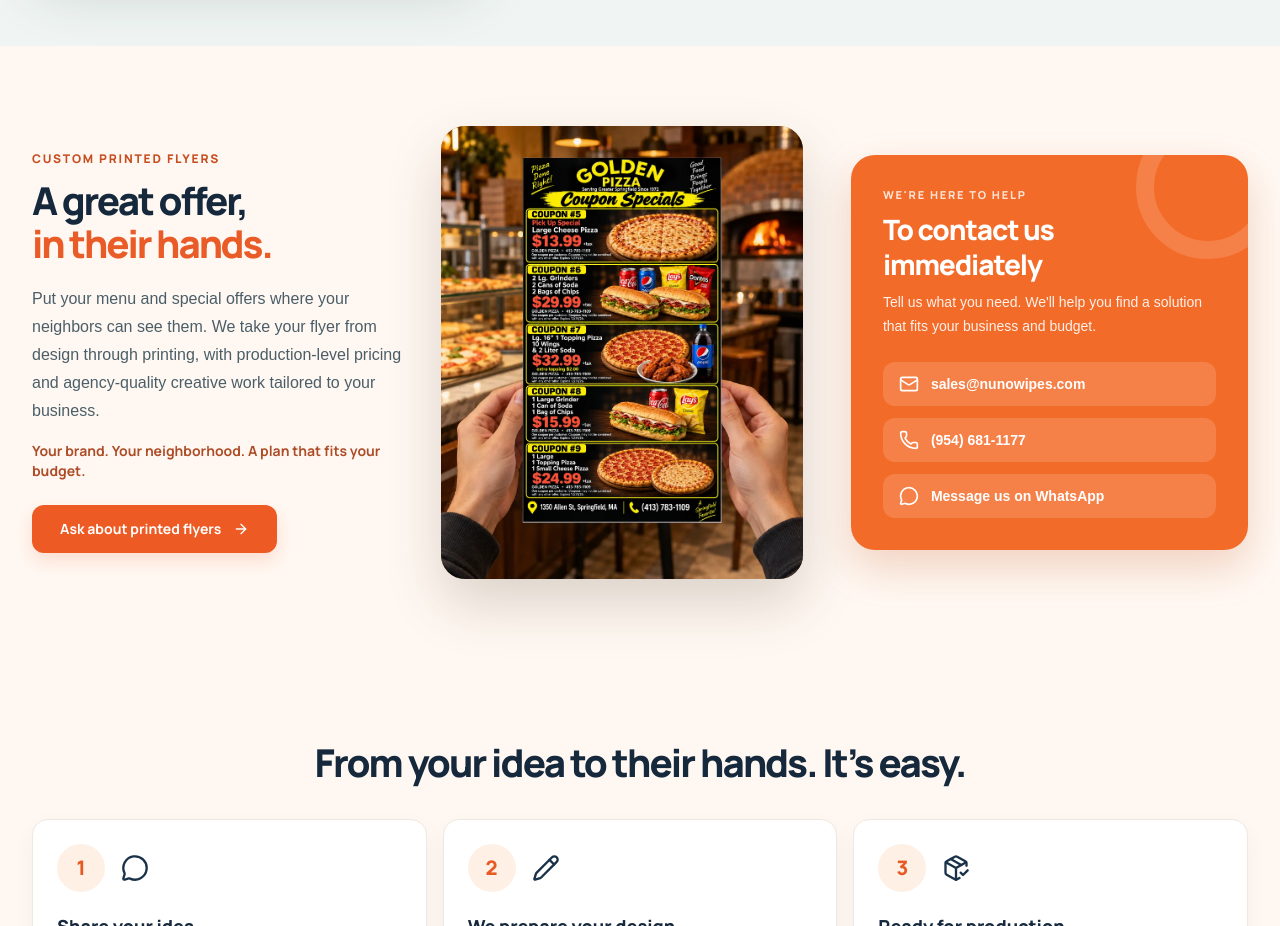
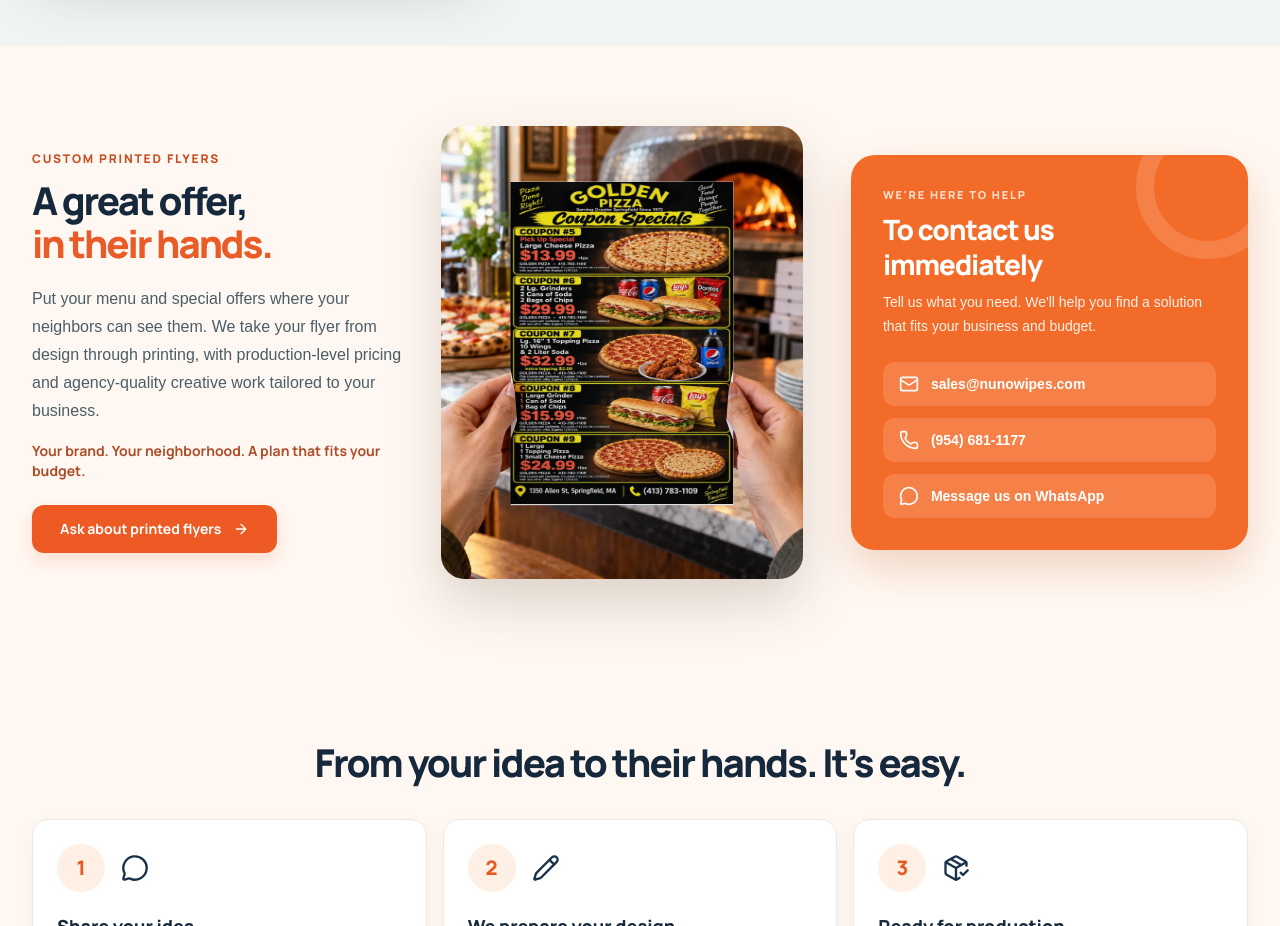
Before and after one commit to MaviPrens/MenuQrLab-main, a Next.js app: page /home-preview in a window 1280 px wide. Shown: the part 5760-6686 px from the top of the page. Built offline with nearby package versions, Linux system fonts and the light colour scheme; no server answers; the database is empty; a web font is replaced by a local one.

Commit message:
Keep original flyer paper and integrate print surface

```diff
--- a/src/components/marketing/flyer-carousel.module.css
+++ b/src/components/marketing/flyer-carousel.module.css
@@ -1,6 +1,6 @@
-.scene { position:relative; width:100%; max-width:430px; aspect-ratio:1122 / 1402; overflow:hidden; border-radius:24px; background:#b17e4a; box-shadow:0 25px 55px rgba(60,42,24,.18); }
+.scene { position:relative; width:100%; max-width:430px; aspect-ratio:1122 / 1402; overflow:hidden; border-radius:24px; background:#e9d1af; box-shadow:0 25px 55px rgba(60,42,24,.18); }
 .background { position:absolute; inset:0; width:100%; height:100%; object-fit:cover; }
-.paper { position:absolute; left:22.65%; top:7.1%; width:54.7%; height:80.45%; overflow:hidden; background:#fff; box-shadow:0 0 2px rgba(36,24,17,.16); }
-.flyer { position:absolute; inset:0; width:100%; height:100%; object-fit:fill; opacity:0; mix-blend-mode:multiply; animation:flyer-cycle 25s linear infinite; }
+.paper { position:absolute; left:19.2%; top:12.3%; width:61.5%; height:71.3%; overflow:hidden; background:transparent; box-shadow:inset 0 0 12px rgba(44,31,23,.16); }
+.flyer { position:absolute; inset:0; width:100%; height:100%; object-fit:fill; opacity:0; mix-blend-mode:multiply; filter:saturate(.93) contrast(.96); clip-path:polygon(0 0,100% 0,100% 58%,98% 65%,97% 74%,100% 80%,100% 100%,0 100%,0 80%,3% 74%,2% 65%,0 58%); animation:flyer-cycle 25s linear infinite; }
 @keyframes flyer-cycle { 0%,16% {opacity:1} 20%,96% {opacity:0} 100% {opacity:1} }
 @media (prefers-reduced-motion:reduce) { .flyer { animation:none; opacity:0; } .flyer:first-child {opacity:1;} }
--- a/src/components/marketing/flyer-carousel.tsx
+++ b/src/components/marketing/flyer-carousel.tsx
@@ -11,7 +11,7 @@ const flyers = [
 export function FlyerCarousel() {
   return (
     <div className={styles.scene} role="img" aria-label="Five restaurant flyer designs displayed in a hand-held print mockup, changing automatically">
-      <img className={styles.background} src="/images/flyers/held-blank-v2.webp" alt="" loading="lazy" />
+      <img className={styles.background} src="/images/flyers/held-blank.webp" alt="" loading="lazy" />
       <div className={styles.paper} aria-hidden="true">
         {flyers.map((flyer, index) => (
           <img key={flyer.file} className={styles.flyer} src={`/images/flyers/${flyer.file}.webp`} alt="" style={{ animationDelay: `${-index * 5}s` }} loading="lazy" />
```
Also changed, not shown: public/images/flyers/held-blank-v2.webp (deleted).
